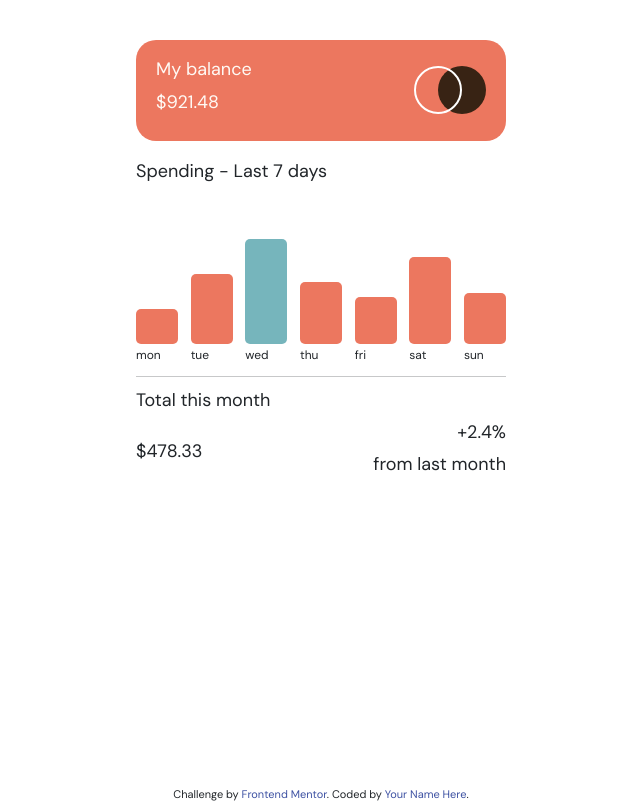
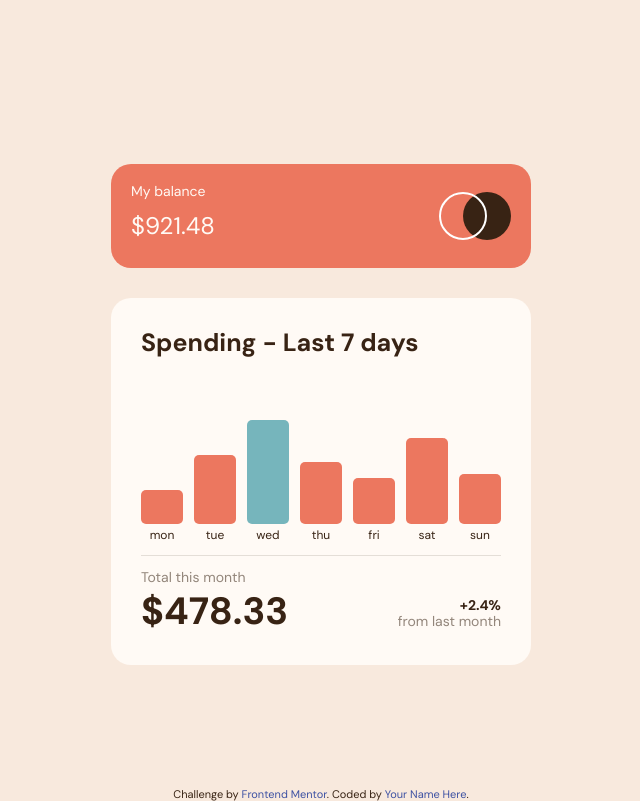
Before and after one commit to shoproizoshlo/expenses-chart-component-main, a plain HTML site: page index.html in a window 1280 px wide. Shown: the whole page, without its empty margins (319-959 px from the left). Drawn offline with nearby package versions, Linux system fonts and the light colour scheme.

Commit message:
fixed styling

```diff
--- a/index.html
+++ b/index.html
@@ -41,12 +41,13 @@
           >
             <div>
               <p>My balance</p>
-              <h3>$921.48</h3>
+              <h3 class="balance">$921.48</h3>
             </div>
             <div>
               <img src="./images/logo.svg" alt="logo" />
             </div>
           </div>
+          <div class="spending">
             <div class="chart-area">
               <h3>Spending - Last 7 days</h3>
               <div class="chart d-flex align-items-end justify-content-between">
@@ -84,10 +85,11 @@
             <div class="total-area">
               <p>Total this month</p>
               <div class="d-flex align-items-center justify-content-between">
-              <h3>$478.33</h3>
-              <div class="d-flex flex-column align-items-end">
-                <p>+2.4%</p>
+                <h3 class="total-value">$478.33</h3>
+                <div class="comparing d-flex flex-column align-items-end">
+                  <h3>+2.4%</h3>
                   <p>from last month</p>
+                </div>
               </div>
             </div>
           </div>
--- a/styles/style.css
+++ b/styles/style.css
@@ -115,6 +115,8 @@ body {
   font-family: "DM Sans", sans-serif;
   font-size: 18px;
   font-weight: 400;
+  background-color: var(--neutral-cream);
+  color: var(--neutral-dark-brown);
 }
 main {
   flex: 1 1 auto;
@@ -126,33 +128,55 @@ main {
   min-height: 100%;
   position: relative;
   align-items: center;
+  display: flex;
+  justify-content: center;
+  align-items: center;
 }
 .container {
-  max-width: 400px;
+  max-width: 450px;
   margin: 40px auto 0 auto;
   padding: 0 15px;
 }
 
 .balance-area {
-  margin-bottom: 20px;
+  margin-bottom: 30px;
   padding: 20px;
   background-color: var(--primary-soft-red);
   color: var(--neutral-very-orange);
   border-radius: 20px;
 }
+.balance-area p {
+  font-size: 14px;
+}
+.balance-area h3 {
+  font-size: 24px;
+}
+
+.spending {
+  padding: 30px;
+  background-color: var(--neutral-very-orange);
+  border-radius: 20px;
+}
+.chart-area h3 {
+  font-size: 25px;
+  font-weight: 700;
+}
 
 /* chart */
 .chart {
-  padding-top: 50px;
+  padding-top: 55px;
+}
+.chart div {
+  display: flex;
+  flex-direction: column;
+  align-items: center;
+  vertical-align: top;
 }
 .bar {
   width: 42px;
   position: relative;
   border-radius: 5px;
-  /* display: flex;
-  flex-direction: column;
-  align-items: center;
-  justify-content: flex-end; */
+  color: var(--neutral-medium-brown);
 }
 .bar:last-child {
   margin-right: 0;
@@ -163,7 +187,29 @@ main {
   white-space: nowrap;
 }
 
-.total-area {
+hr {
+  color: var(--neutral-medium-brown);
+}
+
+.total-area > p {
+  font-size: 14px;
+  margin-bottom: 5px;
+  color: var(--neutral-medium-brown);
+}
+.total-value {
+  font-size: 38px;
+  font-weight: 700;
+  margin: 0;
+}
+.comparing h3 {
+  font-weight: 700;
+  font-size: 14px;
+  margin: 0;
+}
+.comparing p {
+  font-size: 14px;
+  margin: 0;
+  color: var(--neutral-medium-brown);
 }
 /* footer */
 .attribution {
@@ -176,12 +222,12 @@ main {
 
 @media screen and (max-width: 1200px) {
   .container {
-    max-width: 400px;
+    max-width: 450px;
   }
 }
 @media screen and (max-width: 992px) {
   .container {
-    max-width: 400px;
+    max-width: 450px;
   }
 }
 @media screen and (max-width: 767px) {
```
Also changed, not shown: design/desktop-design.jpg. Lines whose indentation alone changed are shown as unchanged.
